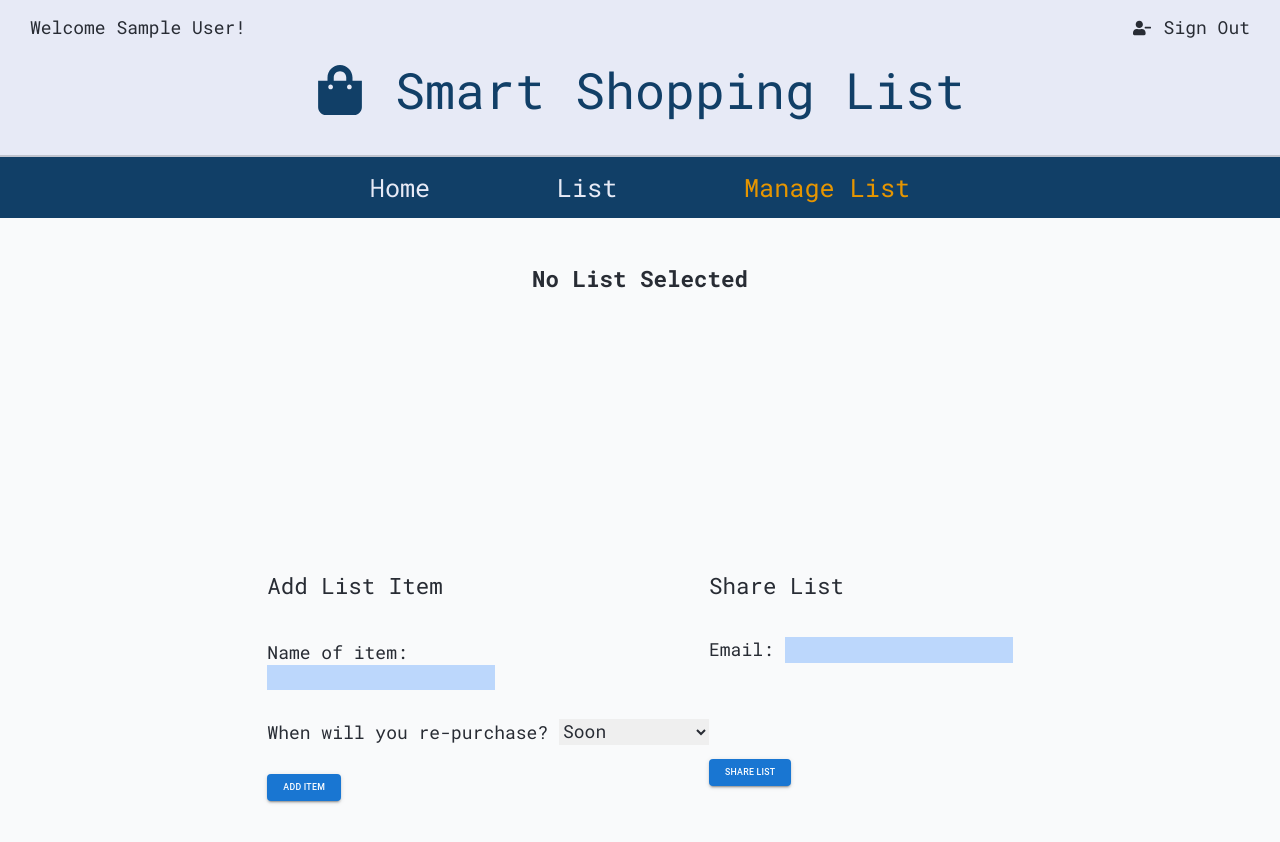
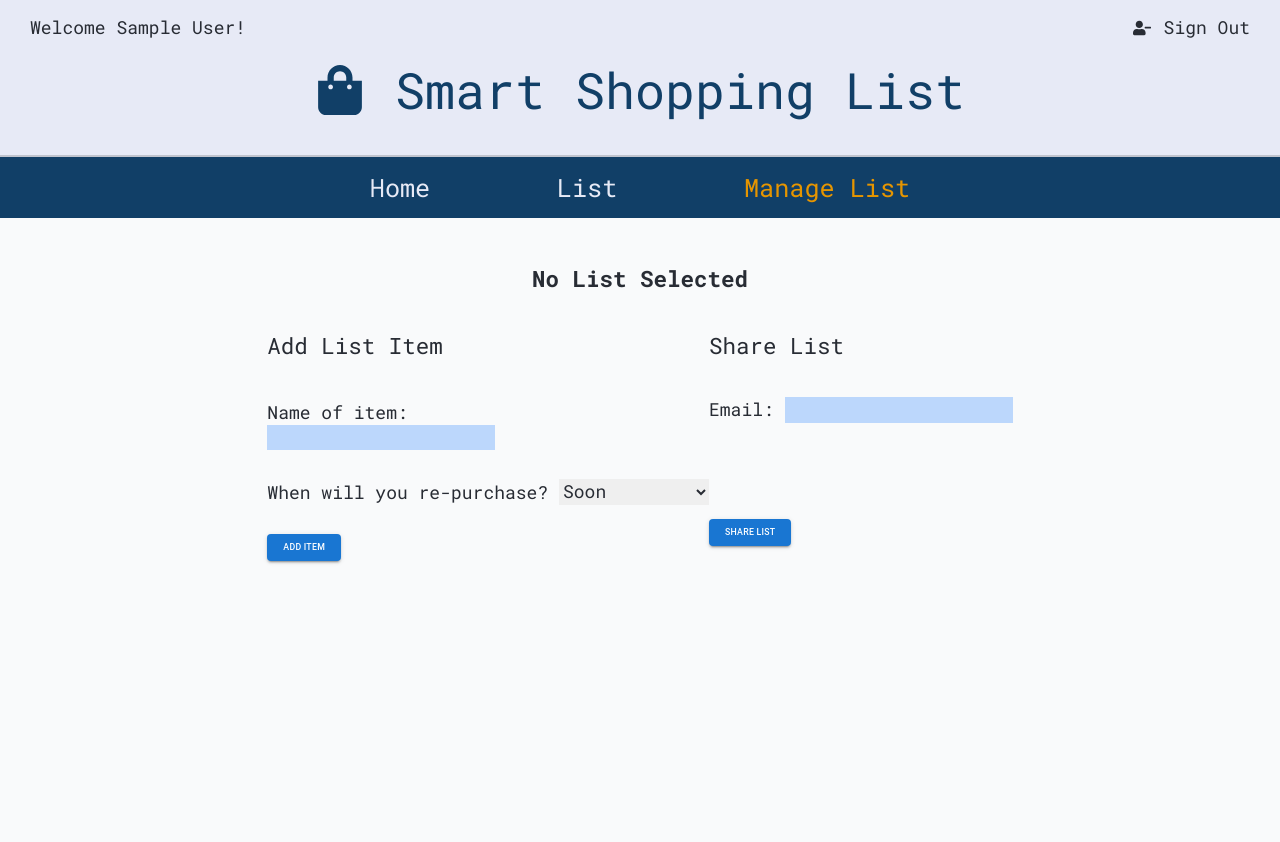
Before and after one commit to the-collab-lab/tcl-72-smart-shopping-list, a React (Vite) app: page /manage-list in a window 1280 px wide. Shown: the top 842 px of the page. After the commit the page ends 800 px from the top, so only its background shows below. Built offline with nearby package versions, Linux system fonts and the light colour scheme; no server answers; the database is empty; sample sign-in values are in the browser's storage.

Commit message:
removed height from manage-list

```diff
--- a/src/views/managelist.css
+++ b/src/views/managelist.css
@@ -1,7 +1,3 @@
-.manage-list {
-	height: 90vh;
-}
-
 input {
 	background-color: rgba(0, 110, 255, 0.247);
 }
```
